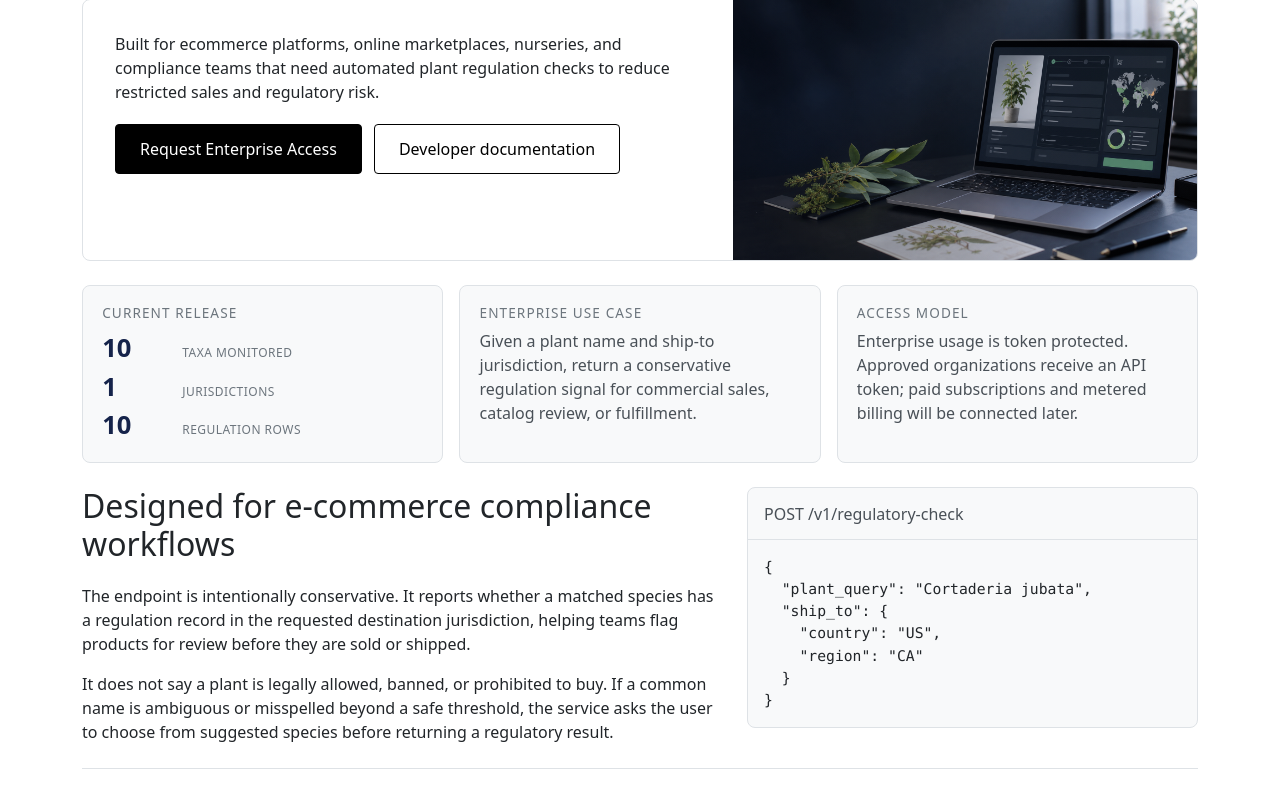
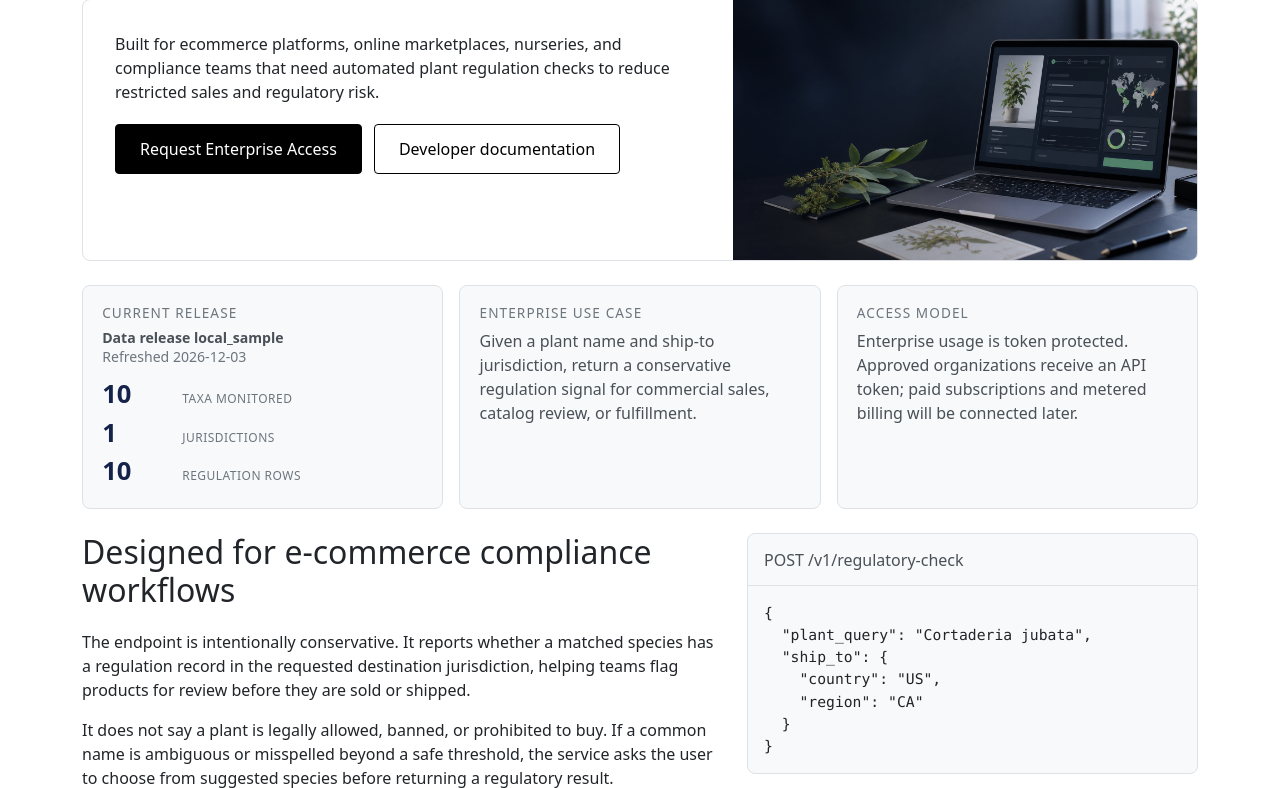
Before and after one commit to oozr/invasive_plants, a Flask app: page /api in a window 1280 px wide. Shown: the part 223-1011 px from the top of the page. Run offline with Flask 2, Linux system fonts and the light colour scheme; data comes from the database, SQL or seed files in the repository; parts of the project's set-up code (start-up, migrations or seed data) failed here and were passed over; some libraries are stand-ins or nearby versions.

Commit message:
manifest now updates all parts of the website including enterprise and hero on the homepage

```diff
--- a/app/static/css/api.css
+++ b/app/static/css/api.css
@@ -46,6 +46,20 @@
 
 .api-summary .highlight-metric span {
    text-align: left;
+}
+
+.release-card-meta {
+   margin: -0.1rem 0 0.6rem;
+   color: var(--text-medium);
+   font-size: 0.88rem;
+   font-weight: 600;
+   line-height: 1.35;
+}
+
+.release-card-meta span {
+   display: block;
+   color: var(--text-muted);
+   font-weight: 500;
 }
 
 .api-grid {
--- a/app/templates/api.html
+++ b/app/templates/api.html
@@ -38,6 +38,14 @@
         <div class="col-12 col-md-4">
             <div class="highlight-card">
                 <p class="highlight-label">Current Release</p>
+                {% if api_release_metrics.version %}
+                    <p class="release-card-meta">
+                        Data release {{ api_release_metrics.version }}
+                        {% if api_release_metrics.date_label %}
+                            <span>{{ api_release_metrics.date_kind|capitalize }} {{ api_release_metrics.date_label }}</span>
+                        {% endif %}
+                    </p>
+                {% endif %}
                 <div class="highlight-metric"><span>{{ api_release_metrics.species }}</span><small>taxa monitored</small></div>
                 <div class="highlight-metric"><span>{{ api_release_metrics.jurisdictions }}</span><small>jurisdictions</small></div>
                 <div class="highlight-metric"><span>{{ api_release_metrics.regulations }}</span><small>regulation rows</small></div>
--- a/app/utils/data_manager.py
+++ b/app/utils/data_manager.py
@@ -162,6 +162,7 @@ class DataManager:
             "version": version or manifest.get("version"),
             "generated_at": manifest.get("generated_at") or manifest.get("generatedAt"),
             "last_updated": manifest.get("last_updated") or manifest.get("lastUpdated"),
+            "metrics": manifest.get("metrics"),
             "history": (
                 manifest.get("release_history")
                 or manifest.get("releaseHistory")
@@ -185,6 +186,10 @@ class DataManager:
             self.app.config["DATA_RELEASE_VERSION"] = release_metadata["version"]
         self.app.config["DATA_RELEASE_GENERATED_AT"] = release_metadata.get("generated_at")
         self.app.config["DATA_RELEASE_LAST_UPDATED"] = release_metadata.get("last_updated")
+        if isinstance(release_metadata.get("metrics"), dict):
+            self.app.config["DATA_RELEASE_METRICS"] = release_metadata["metrics"]
+        else:
+            self.app.config.pop("DATA_RELEASE_METRICS", None)
         if isinstance(release_metadata.get("history"), list):
             self.app.config["DATA_RELEASE_HISTORY"] = release_metadata["history"]
         else:
--- a/app/utils/release_metadata.py
+++ b/app/utils/release_metadata.py
@@ -35,6 +35,26 @@ def _release_timestamp(entry: dict) -> str:
     )
 
 
+def _int_or_none(value):
+    try:
+        return int(value)
+    except (TypeError, ValueError):
+        return None
+
+
+def _normalize_metrics(metrics) -> dict:
+    if not isinstance(metrics, dict):
+        return {}
+
+    output = {}
+    for key in ("taxa", "jurisdictions", "regulation_rows"):
+        value = _int_or_none(metrics.get(key))
+        if value is not None:
+            output[key] = value
+
+    return output
+
+
 def _normalize_history_entry(entry: dict) -> dict:
     entry = entry if isinstance(entry, dict) else {}
     version = str(entry.get("version") or entry.get("id") or "").strip()
@@ -50,6 +70,7 @@ def _normalize_history_entry(entry: dict) -> dict:
         "timestamp": timestamp,
         "date_label": _date_label(timestamp),
         "date_kind": date_kind,
+        "metrics": _normalize_metrics(entry.get("metrics")),
         "current": bool(entry.get("current")),
     }
 
@@ -79,6 +100,7 @@ def _normalize_history(history, current_release: dict) -> list:
                 "timestamp": current_release.get("timestamp"),
                 "date_label": current_release.get("date_label"),
                 "date_kind": current_release.get("date_kind"),
+                "metrics": current_release.get("metrics", {}),
                 "current": True,
             },
         )
@@ -107,7 +129,13 @@ def build_release_metadata(app) -> dict:
         "timestamp": timestamp,
         "date_label": _date_label(timestamp),
         "date_kind": date_kind,
+        "metrics": _normalize_metrics(app.config.get("DATA_RELEASE_METRICS")),
     }
 
     release["history"] = _normalize_history(app.config.get("DATA_RELEASE_HISTORY"), release)
+    if not release["metrics"]:
+        for entry in release["history"]:
+            if entry.get("current") and entry.get("metrics"):
+                release["metrics"] = entry["metrics"]
+                break
     return release
--- a/app/views.py
+++ b/app/views.py
@@ -53,6 +53,11 @@ def _get_species_db() -> SpeciesDatabase:
 
 def _release_metadata() -> dict:
     return build_release_metadata(current_app)
+
+
+def _release_metrics() -> dict:
+    metrics = _release_metadata().get("metrics")
+    return metrics if isinstance(metrics, dict) else {}
 
 
 def _bool_arg(name: str, default: bool = True) -> bool:
@@ -226,9 +231,15 @@ def home_highlights():
     Homepage highlight cards.
     """
     try:
-        metrics = _get_state_db().get_highlight_metrics()
+        release = _release_metadata()
+        release_metrics = _release_metrics()
+        has_release_counts = bool(
+            release_metrics.get("taxa") is not None
+            and release_metrics.get("jurisdictions") is not None
+        )
+        metrics = _get_state_db().get_highlight_metrics(include_counts=not has_release_counts)
 
-        last_updated = _release_metadata().get("timestamp") or None
+        last_updated = release.get("timestamp") or None
 
         override_country = current_app.config.get("LATEST_COUNTRY_NAME")
         if override_country:
@@ -243,8 +254,16 @@ def home_highlights():
         return jsonify(
             {
                 "stats": {
-                    "species": metrics.get("species_count", 0),
-                    "jurisdictions": metrics.get("jurisdiction_count", 0),
+                    "species": release_metrics.get("taxa", metrics.get("species_count", 0)),
+                    "jurisdictions": release_metrics.get(
+                        "jurisdictions",
+                        metrics.get("jurisdiction_count", 0),
+                    ),
+                },
+                "release": {
+                    "version": release.get("version"),
+                    "generatedAt": release.get("timestamp"),
+                    "metricsSource": "manifest" if has_release_counts else "database",
                 },
                 "latestCountry": {
                     "name": latest_country_name,
@@ -421,16 +440,36 @@ def _format_count(value) -> str:
 
 
 def _api_release_metrics() -> dict:
-    try:
-        metrics = _get_state_db().get_highlight_metrics()
-    except Exception as exc:
-        current_app.logger.warning("Unable to load API release metrics: %s", exc)
-        metrics = {}
+    release = _release_metadata()
+    release_metrics = _release_metrics()
+
+    missing_counts = [
+        key
+        for key in ("taxa", "jurisdictions", "regulation_rows")
+        if release_metrics.get(key) is None
+    ]
+    database_metrics = {}
+    if missing_counts:
+        try:
+            database_metrics = _get_state_db().get_highlight_metrics()
+        except Exception as exc:
+            current_app.logger.warning("Unable to load API release metrics: %s", exc)
+            database_metrics = {}
 
     return {
-        "species": _format_count(metrics.get("species_count")),
-        "jurisdictions": _format_count(metrics.get("jurisdiction_count")),
-        "regulations": _format_count(metrics.get("regulation_count")),
+        "version": release.get("version"),
+        "date_label": release.get("date_label"),
+        "date_kind": release.get("date_kind"),
+        "species": _format_count(
+            release_metrics.get("taxa", database_metrics.get("species_count"))
+        ),
+        "jurisdictions": _format_count(
+            release_metrics.get("jurisdictions", database_metrics.get("jurisdiction_count"))
+        ),
+        "regulations": _format_count(
+            release_metrics.get("regulation_rows", database_metrics.get("regulation_count"))
+        ),
+        "source": "manifest" if not missing_counts else "database_fallback",
     }
 
 
```
Also changed, not shown: app/utils/state_database.py (+64 -59 lines), Readme.md.
